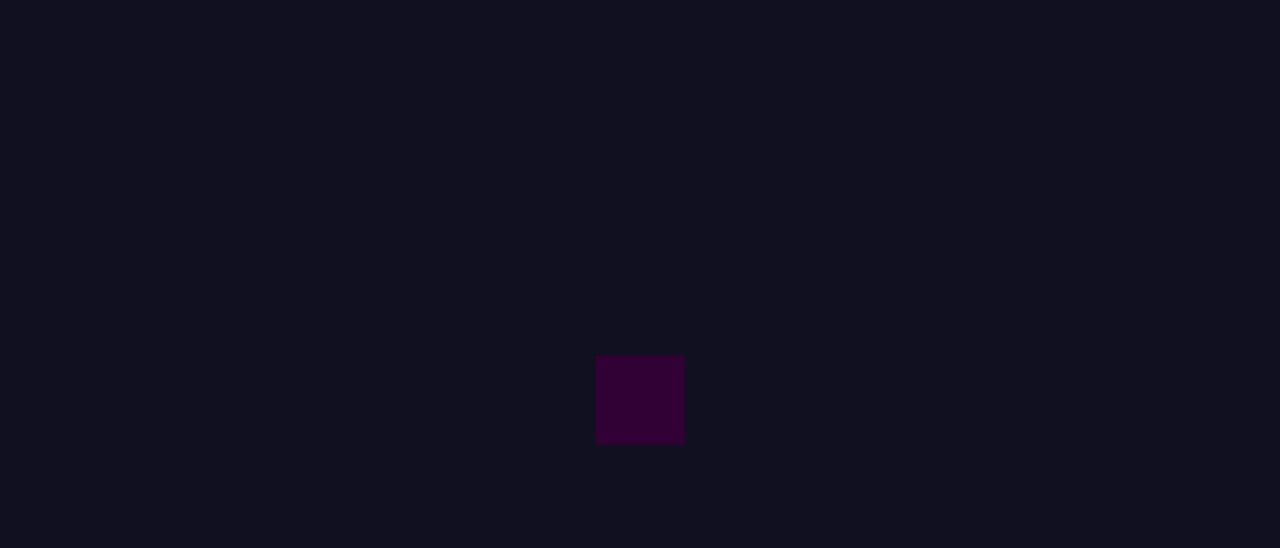
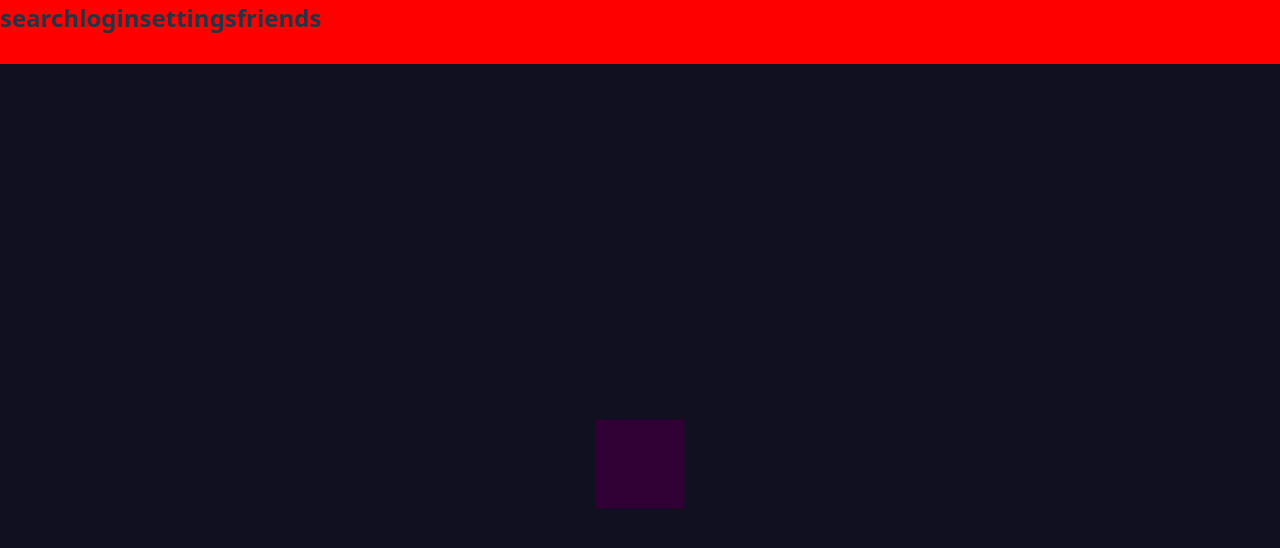
Before and after one commit to Peytonbarre/riotrewind, a React (Vite) app in the folder rift-rewind/: page / in a window 1280 px wide. Shown: the top 548 px of the page. Built offline with nearby package versions, Linux system fonts and the light colour scheme.

Commit message:
navbar and cam fix

```diff
--- a/rift-rewind/src/App.jsx
+++ b/rift-rewind/src/App.jsx
@@ -3,11 +3,14 @@ import { Canvas, extend, useFrame } from '@react-three/fiber'
 import { Vector3 } from 'three/src/Three.Core.js'
 import { MeshLineGeometry, MeshLineMaterial} from 'meshline'
 import { easing } from 'maath'
+import Navbar from './components/Navbar'
 
 extend({MeshLineGeometry, MeshLineMaterial})
 
 export default function App() {
   return (
+    <>
+      <Navbar/>
       <Canvas camera={{position: [0, 0, 5], fov:90}}>
         <color attach="background" args={['#101020']}/>
         <ambientLight intensity={0.5} />
@@ -20,6 +23,7 @@ export default function App() {
             ))}
         </mesh>
       </Canvas>
+    </>
   )
 }
 
--- /dev/null
+++ b/rift-rewind/src/components/Navbar.css
@@ -0,0 +1,18 @@
+.navbar {
+    height: 8%;
+    top: 0;
+    background: red;
+    display: flex;
+}
+
+.navbar h2 {
+    margin: 0;
+}
+
+.midnav {
+    left: 50%;
+}
+
+.rightnav {
+    display: flex;
+}
--- /dev/null
+++ b/rift-rewind/src/components/Navbar.jsx
@@ -0,0 +1,18 @@
+import './Navbar.css'
+
+export default function Navbar() {
+    return(
+    <div className="navbar">
+        {/* search */}
+        <div className='midnav'>
+            <h2>search</h2>
+        </div>
+        {/* login + settings + friends */}
+        <div className='rightnav'>
+            <h2>login</h2>
+            <h2>settings</h2>
+            <h2>friends</h2>
+        </div>
+    </div>
+    )
+}
```
Also changed, not shown: rift-rewind/src/App.css (line endings or trailing spaces). Lines whose indentation alone changed are shown as unchanged.
